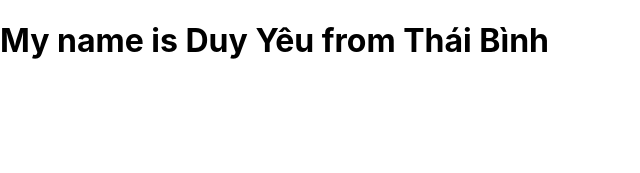
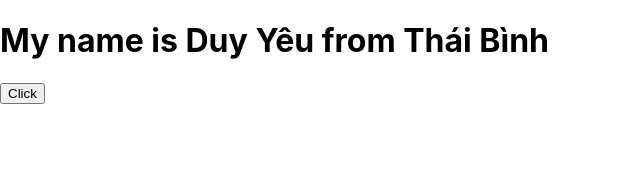
Before and after one commit to DuyCR7/LearnReactjs, a React (Create React App) app: page / in a window 1280 px wide. Shown: the top 173 px of the page, without its empty margins (0-640 px from the left). Built offline with nearby package versions, Linux system fonts and the light colour scheme.

Commit message:
DOM events

```diff
--- a/src/components/MyComponent.js
+++ b/src/components/MyComponent.js
@@ -8,11 +8,17 @@ class MyComponent extends React.Component {
         age: '20'
     };
 
+    handleClick(event){
+        // console.log('>> Clicked');
+        console.log(event);
+    }
+
     // JSX
     render() {
         return (
             <div>
                 <h1>My name is {this.state.name} from {this.state.address}</h1>
+                <button onClick={this.handleClick}>Click</button>
             </div>
         );
     }
```
